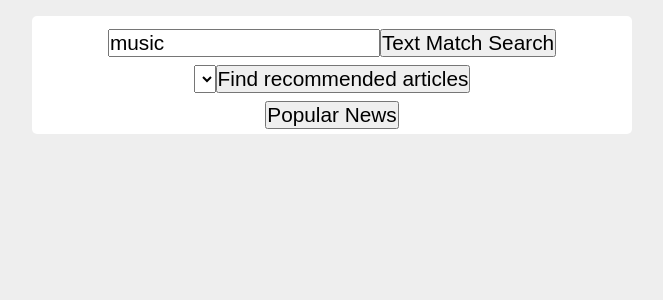
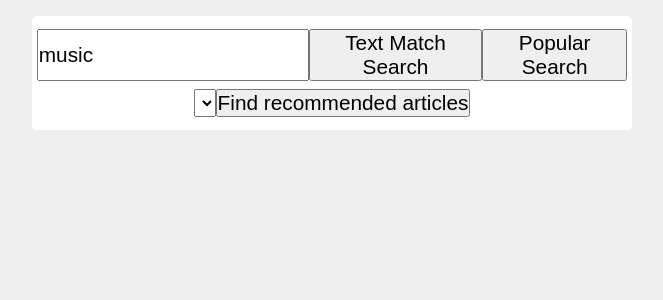
Before and after one commit to theodorklauritzen/vespa-news-recommendation-hack-pack, a Next.js app in the folder frontend/: page / in a window 1280 px wide. Shown: the top 300 px of the page, without its empty margins (308-971 px from the left). Built offline with nearby package versions, Linux system fonts and the light colour scheme.

Commit message:
feat: Change popularity search to include text

```diff
--- a/frontend/src/api/fetch.ts
+++ b/frontend/src/api/fetch.ts
@@ -37,9 +37,7 @@ async function queryVespa<InnerType>(yql: string, options?: {
 export async function simpleSearch(query: string) {
     return await queryVespa("select * from news where userQuery()", {
         query,
-        ranking: "popularity"
     }) as VespaResult<NewsFields>
-
 }
 
 export async function getUsersIds() {
@@ -56,8 +54,9 @@ export async function recommendArticles(userEmbedding: Embedding, targetHits: nu
     }) as VespaResult<NewsFields>
 }
 
-export async function popularNews() {
-    return await queryVespa("select * from news where true limit 20", {
+export async function popularNews(query: string) {
+    return await queryVespa("select * from news where userQuery() limit 20", {
+        query,
         ranking: 'popularity'
     }) as VespaResult<NewsFields>
 }
--- a/frontend/src/app/SearchWrapper.module.css
+++ b/frontend/src/app/SearchWrapper.module.css
@@ -1,16 +1,16 @@
 
 
 .searchbar {
-  input, select {
+  input, select, button {
     font-size: 1.3rem;
   }
 
-  form, >input {
+  form, >input, >div {
     display: flex;
     justify-content: center;
   }
 
-  form {
+  form, >div {
     width: 100%;
     margin: 0.5rem 0 0.5rem 0;
   }
--- a/frontend/src/app/SearchWrapper.tsx
+++ b/frontend/src/app/SearchWrapper.tsx
@@ -45,16 +45,18 @@ export default function SearchWrapper({
   }
 
   const popularitySearch = async () => {
-    const results = await popularNews()
+    const results = await popularNews(searchWord)
     setResults(results)
   }
 
   return <div>
     <div className={styles.searchbar}>
-      <form onSubmit={textMatchSearch}>
+      <div>
         <input type="text" value={searchWord} onChange={(e) => setSearchWord(e.target.value)} />
-        <input type="submit" value="Text Match Search" />
-      </form>
+        <br />
+        <button onClick={textMatchSearch}>Text Match Search</button>
+        <button onClick={popularitySearch}>Popular Search</button>
+      </div>
 
       <form onSubmit={recommendationSearch}>
         <select value={selectedUser} onChange={(e) => setSelectedUser(parseInt(e.target.value))}>
@@ -62,8 +64,6 @@ export default function SearchWrapper({
         </select>
         <input type="submit" value="Find recommended articles" />
       </form>
-
-      <input type="submit" onClick={popularitySearch} value="Popular News" />
 
       {feedbackMessage !== null &&
         <p>{feedbackMessage}</p>
```
Also changed, not shown: 1 other file (tests, documents, lock files or other folders).
